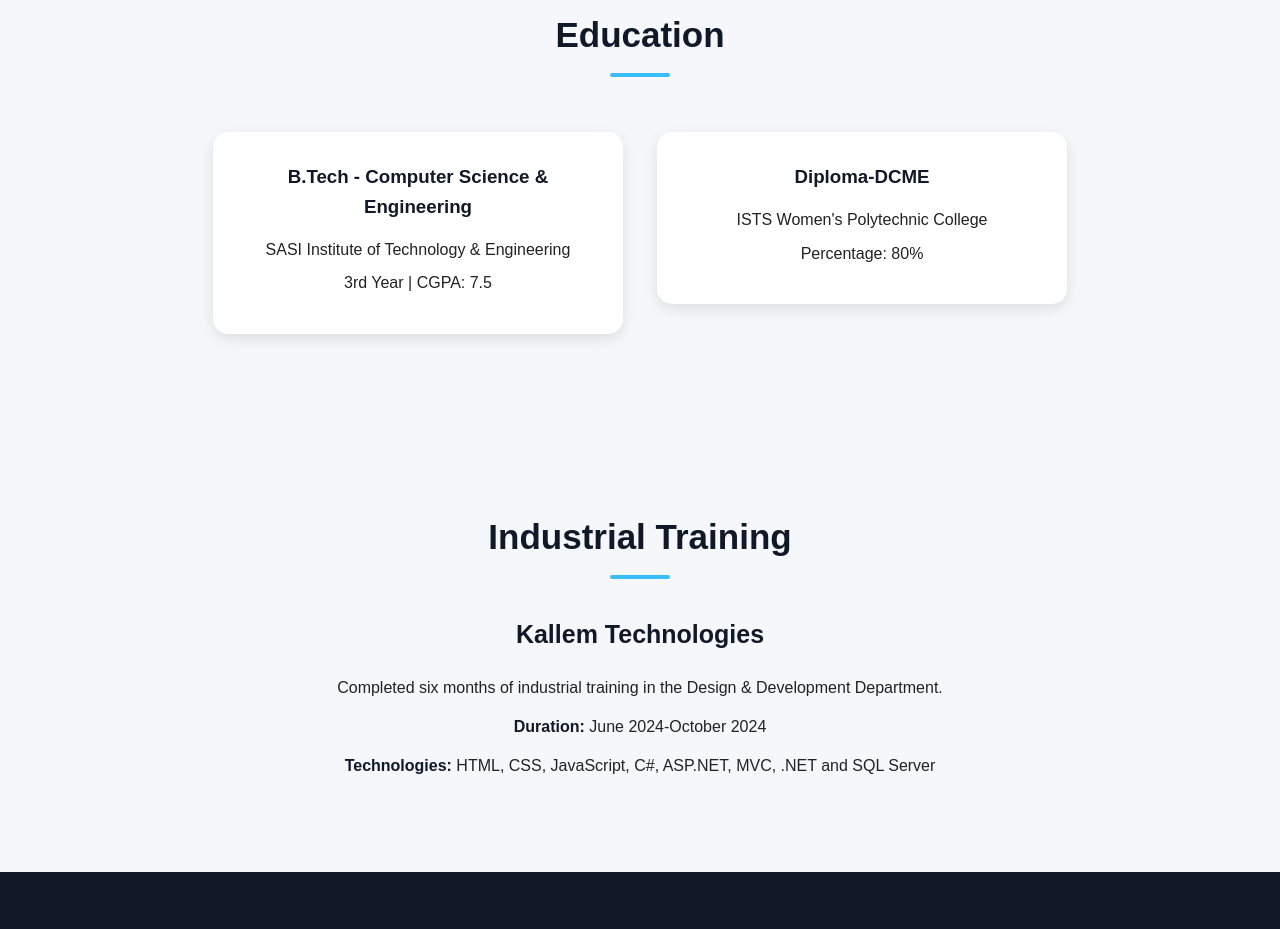
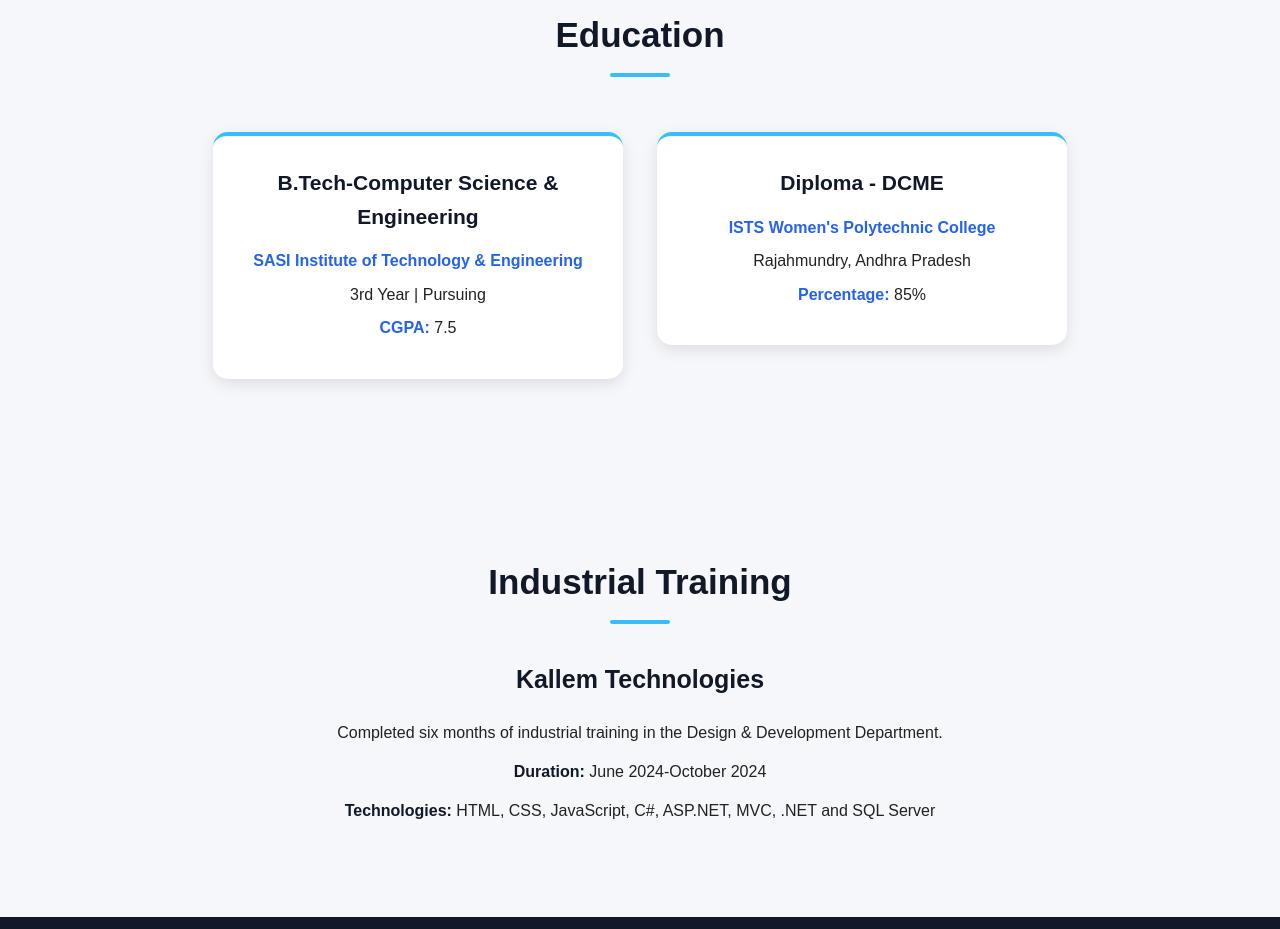
Before and after one commit to babysrimarise/My-Portfolio, a plain HTML site: page index.html in a window 1280 px wide. Shown: the part 2560-3489 px from the top of the page. Drawn offline with Linux system fonts and the light colour scheme.

Commit message:
Improve education section
Improve education section

```diff
--- a/index.html
+++ b/index.html
@@ -148,21 +148,21 @@
     </div>
 </section>
 <section id="education">
-
     <h2>Education</h2>
 
     <div>
-        <h3>B.Tech - Computer Science & Engineering</h3>
-        <p>SASI Institute of Technology & Engineering</p>
-        <p>3rd Year | CGPA: 7.5</p>
+        <h3>B.Tech-Computer Science & Engineering</h3>
+        <p><strong>SASI Institute of Technology & Engineering</strong></p>
+        <p>3rd Year | Pursuing</p>
+        <p><strong>CGPA:</strong> 7.5</p>
     </div>
 
     <div>
-        <h3>Diploma-DCME</h3>
-        <p>ISTS Women's Polytechnic College</p>
-        <p>Percentage: 80%</p>
+        <h3>Diploma - DCME</h3>
+        <p><strong>ISTS Women's Polytechnic College</strong></p>
+        <p>Rajahmundry, Andhra Pradesh</p>
+        <p><strong>Percentage:</strong> 85%</p>
     </div>
-
 </section>
 <section id="training">
 
--- a/style.css
+++ b/style.css
@@ -436,3 +436,23 @@
 #skills p {
     color: #4b5563;
 }
+/* EDUCATION POLISH */
+
+#education > div {
+    transition: transform 0.3s ease, box-shadow 0.3s ease;
+    border-top: 4px solid #38bdf8;
+}
+
+#education > div:hover {
+    transform: translateY(-8px);
+    box-shadow: 0 10px 25px rgba(0, 0, 0, 0.15);
+}
+
+#education h3 {
+    color: #111827;
+    font-size: 21px;
+}
+
+#education strong {
+    color: #2563eb;
+}
```
